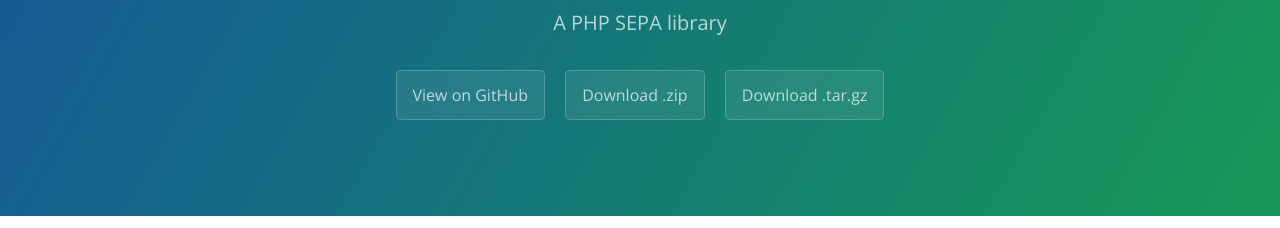
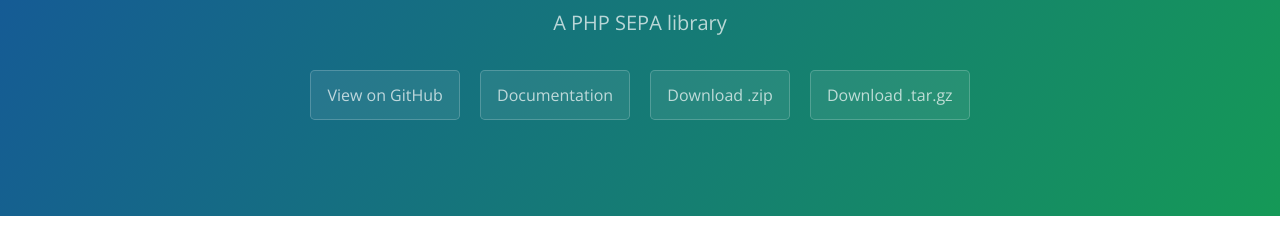
Before and after one commit to perryfaro/sepa, a plain HTML site: page index.html in a window 1280 px wide. Shown: the part 167-395 px from the top of the page. Drawn offline with nearby package versions, Linux system fonts and the light colour scheme.

Commit message:
Update index.html

```diff
--- a/index.html
+++ b/index.html
@@ -14,6 +14,7 @@
       <h1 class="project-name">SEPA PHP</h1>
       <h2 class="project-tagline">A PHP SEPA library</h2>
       <a href="https://github.com/perryfaro/sepa" class="btn">View on GitHub</a>
+      <a htef="http://sepa.readthedocs.io/en/latest/" class="btn"> Documentation</a>
       <a href="https://github.com/perryfaro/sepa/zipball/master" class="btn">Download .zip</a>
       <a href="https://github.com/perryfaro/sepa/tarball/master" class="btn">Download .tar.gz</a>
     </section>
```
